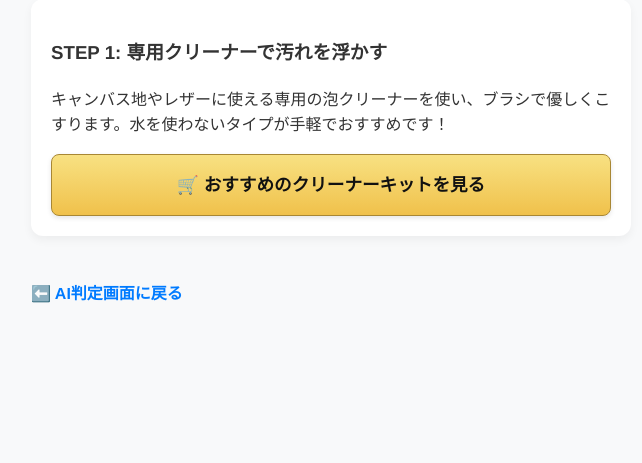
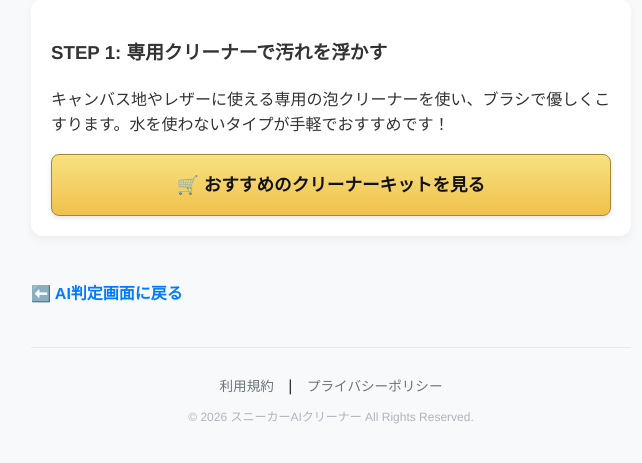
Before and after one commit to Fuma-max320/sneaker-hospital, a Flask app: page /care in a window 1280 px wide. Shown: the part 178-641 px from the top of the page, without its empty margins (309-951 px from the left). Run offline with Flask 3, Linux system fonts and the light colour scheme.

Commit message:
Add files via upload

```diff
--- a/templates/care.html
+++ b/templates/care.html
@@ -9,6 +9,29 @@
 
     <title>靴のお手入れ方法 - スニーカーAIクリーナー</title>
     <style>
+       /* 👔 PM: フッターの装飾 */
+        .app-footer {
+            text-align: center;
+            padding: 25px 0;
+            margin-top: 40px;
+            border-top: 1px solid #e9ecef;
+        }
+        .app-footer a {
+            color: #6c757d;
+            text-decoration: none;
+            font-size: 0.85rem;
+            margin: 0 10px;
+        }
+        .app-footer a:hover {
+            text-decoration: underline;
+            color: #007bff;
+        }
+        .app-footer p {
+            color: #adb5bd;
+            font-size: 0.75rem;
+            margin-top: 10px;
+        }
+
         body {
             font-family: 'Helvetica Neue', Arial, sans-serif;
             background-color: #f8f9fa;
@@ -75,6 +98,10 @@
     </div>
 
     <a href="/" class="back-link">⬅️ AI判定画面に戻る</a>
+  <footer class="app-footer">
+        <a href="#">利用規約</a> | <a href="#">プライバシーポリシー</a>
+        <p>&copy; 2026 スニーカーAIクリーナー All Rights Reserved.</p>
+    </footer>
 
 </body>
 </html>
```
Also changed, not shown: templates/index.html (+78 -2 lines).
